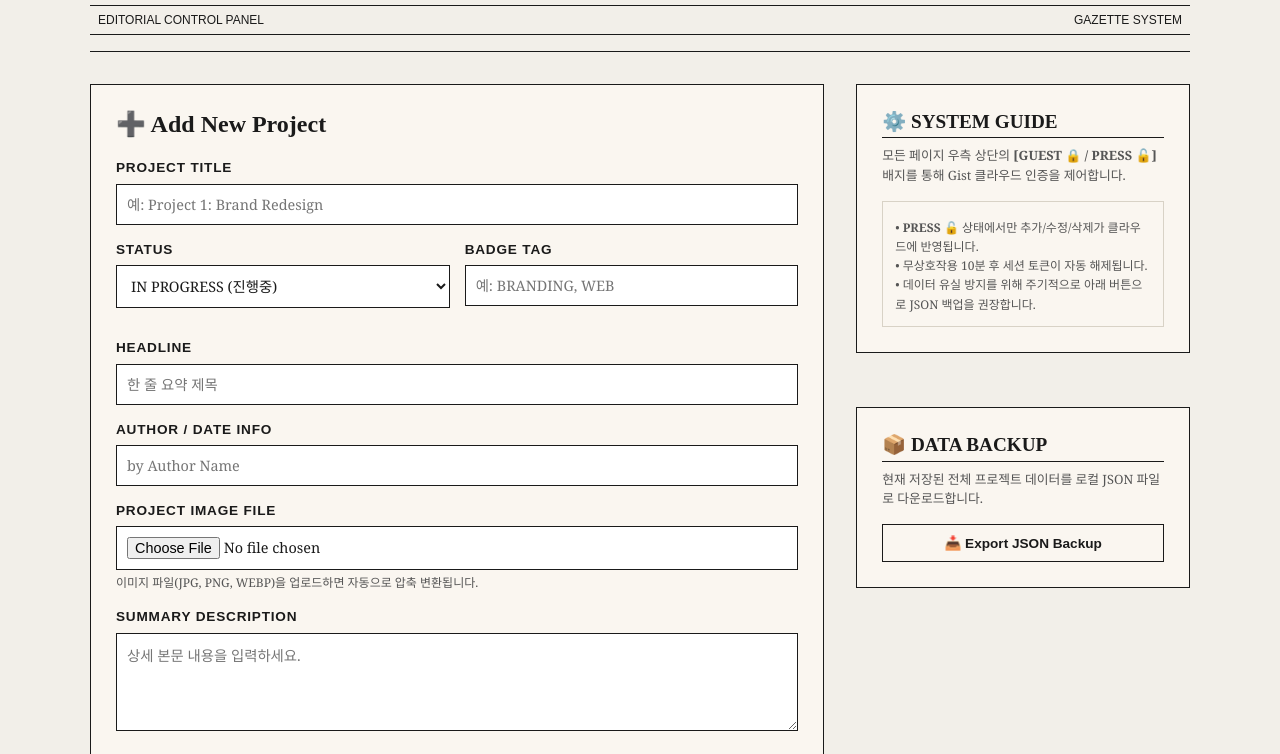
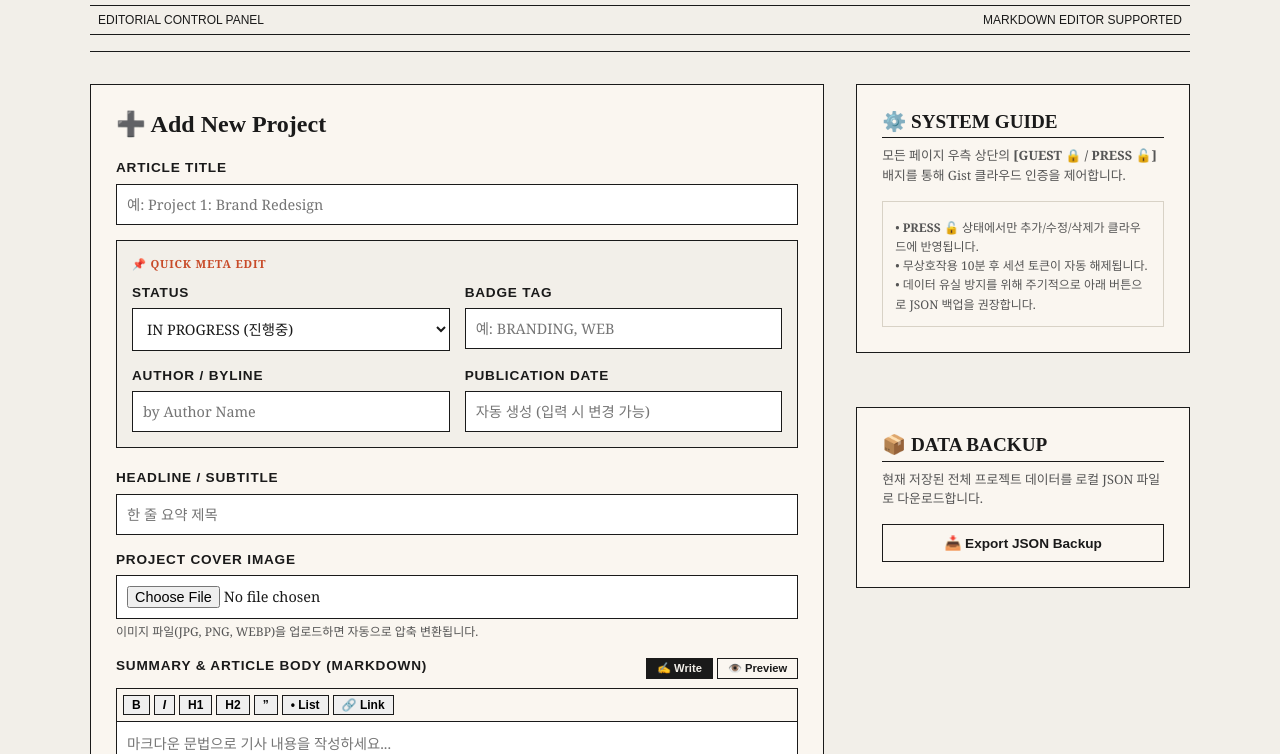
Before and after one commit to Doilob/Portfolio.D, a plain HTML site: page admin.html in a window 1280 px wide. Shown: the part 179-933 px from the top of the page. Drawn offline with Linux system fonts and the light colour scheme.

Commit message:
Update admin.html

```diff
--- a/admin.html
+++ b/admin.html
@@ -16,7 +16,7 @@
       <h1 class="main-title">ADMIN MANAGER</h1>
       <div class="header-meta-bar">
         <span>EDITORIAL CONTROL PANEL</span>
-        <span>GAZETTE SYSTEM</span>
+        <span>MARKDOWN EDITOR SUPPORTED</span>
       </div>
     </header>
 
@@ -24,18 +24,23 @@
     <div class="admin-layout-grid">
       <!-- 👈 왼쪽 메인 영역 (프로젝트 추가 & 목록) -->
       <main class="admin-main-column">
-        <!-- ➕ 프로젝트 신규 추가 카드 -->
+        <!-- ➕ 프로젝트 신규 추가 카드 (edit.html UI 스타일 연동) -->
         <section class="admin-card">
           <h2 class="edit-card-title">➕ Add New Project</h2>
 
           <form id="project-form" class="admin-form">
+            <!-- 1. 기사 타이틀 -->
             <div class="form-group">
-              <label for="p-title" class="form-label">Project Title</label>
+              <label for="p-title" class="form-label">Article Title</label>
               <input type="text" id="p-title" class="form-input" required placeholder="예: Project 1: Brand Redesign">
             </div>
 
+            <!-- 2. 상단 중요 정보 가로 그리드 박스 -->
+            <div class="quick-meta-box">
+              <span class="quick-meta-title">📌 QUICK META EDIT</span>
+
               <div class="form-grid-2">
-              <div class="form-group">
+                <div class="form-group grid-mb-clear">
                   <label for="p-status" class="form-label">Status</label>
                   <select id="p-status" class="form-select">
                     <option value="IN PROGRESS">IN PROGRESS (진행중)</option>
@@ -43,31 +48,67 @@
                     <option value="DROPPED">DROPPED (폐기)</option>
                   </select>
                 </div>
-              <div class="form-group">
+
+                <div class="form-group grid-mb-clear">
                   <label for="p-tag" class="form-label">Badge Tag</label>
                   <input type="text" id="p-tag" class="form-input" placeholder="예: BRANDING, WEB">
                 </div>
               </div>
 
+              <div class="form-grid-2 grid-mb-clear">
+                <div class="form-group grid-mb-clear">
+                  <label for="p-author" class="form-label">Author / Byline</label>
+                  <input type="text" id="p-author" class="form-input" placeholder="by Author Name">
+                </div>
+
+                <div class="form-group grid-mb-clear">
+                  <label for="p-date" class="form-label">Publication Date</label>
+                  <input type="text" id="p-date" class="form-input" placeholder="자동 생성 (입력 시 변경 가능)">
+                </div>
+              </div>
+            </div>
+
+            <!-- 3. 헤드라인 요약 -->
             <div class="form-group">
-              <label for="p-headline" class="form-label">Headline</label>
+              <label for="p-headline" class="form-label">Headline / Subtitle</label>
               <input type="text" id="p-headline" class="form-input" required placeholder="한 줄 요약 제목">
             </div>
 
+            <!-- 4. 커버 이미지 업로드 -->
             <div class="form-group">
-              <label for="p-author" class="form-label">Author / Date Info</label>
-              <input type="text" id="p-author" class="form-input" placeholder="by Author Name">
-            </div>
-
-            <div class="form-group">
-              <label for="p-image-file" class="form-label">Project Image File</label>
+              <label for="p-image-file" class="form-label">Project Cover Image</label>
               <input type="file" id="p-image-file" class="form-file-input" accept="image/*" required>
               <small class="form-help-text">이미지 파일(JPG, PNG, WEBP)을 업로드하면 자동으로 압축 변환됩니다.</small>
             </div>
 
+            <!-- 5. 📝 마크다운 에디터 & 라이브 프리뷰 영역 -->
             <div class="form-group">
-              <label for="p-summary" class="form-label">Summary Description</label>
-              <textarea id="p-summary" class="form-textarea" rows="4" required placeholder="상세 본문 내용을 입력하세요."></textarea>
+              <div class="editor-header-bar">
+                <label for="p-summary" class="form-label">Summary & Article Body (Markdown)</label>
+
+                <!-- 탭 버튼 -->
+                <div class="editor-mode-tabs">
+                  <button type="button" id="btn-mode-write" class="btn btn-tab btn-tab-active">✍️ Write</button>
+                  <button type="button" id="btn-mode-preview" class="btn btn-tab btn-tab-inactive">👁️ Preview</button>
+                </div>
+              </div>
+
+              <!-- 마크다운 툴바 -->
+              <div id="md-toolbar" class="md-toolbar">
+                <button type="button" class="btn md-toolbar-btn" data-md="bold" title="Bold"><b>B</b></button>
+                <button type="button" class="btn md-toolbar-btn" data-md="italic" title="Italic"><i>I</i></button>
+                <button type="button" class="btn md-toolbar-btn" data-md="h1" title="Header 1">H1</button>
+                <button type="button" class="btn md-toolbar-btn" data-md="h2" title="Header 2">H2</button>
+                <button type="button" class="btn md-toolbar-btn" data-md="quote" title="Quote">”</button>
+                <button type="button" class="btn md-toolbar-btn" data-md="list" title="List">• List</button>
+                <button type="button" class="btn md-toolbar-btn" data-md="link" title="Link">🔗 Link</button>
+              </div>
+
+              <!-- 본문 입력창 -->
+              <textarea id="p-summary" class="form-textarea md-textarea" rows="10" required placeholder="마크다운 문법으로 기사 내용을 작성하세요..."></textarea>
+
+              <!-- 라이브 프리뷰 창 -->
+              <div id="md-preview" class="md-preview-box"></div>
             </div>
 
             <div class="form-btn-group">
```
Lines whose indentation alone changed are shown as unchanged.
